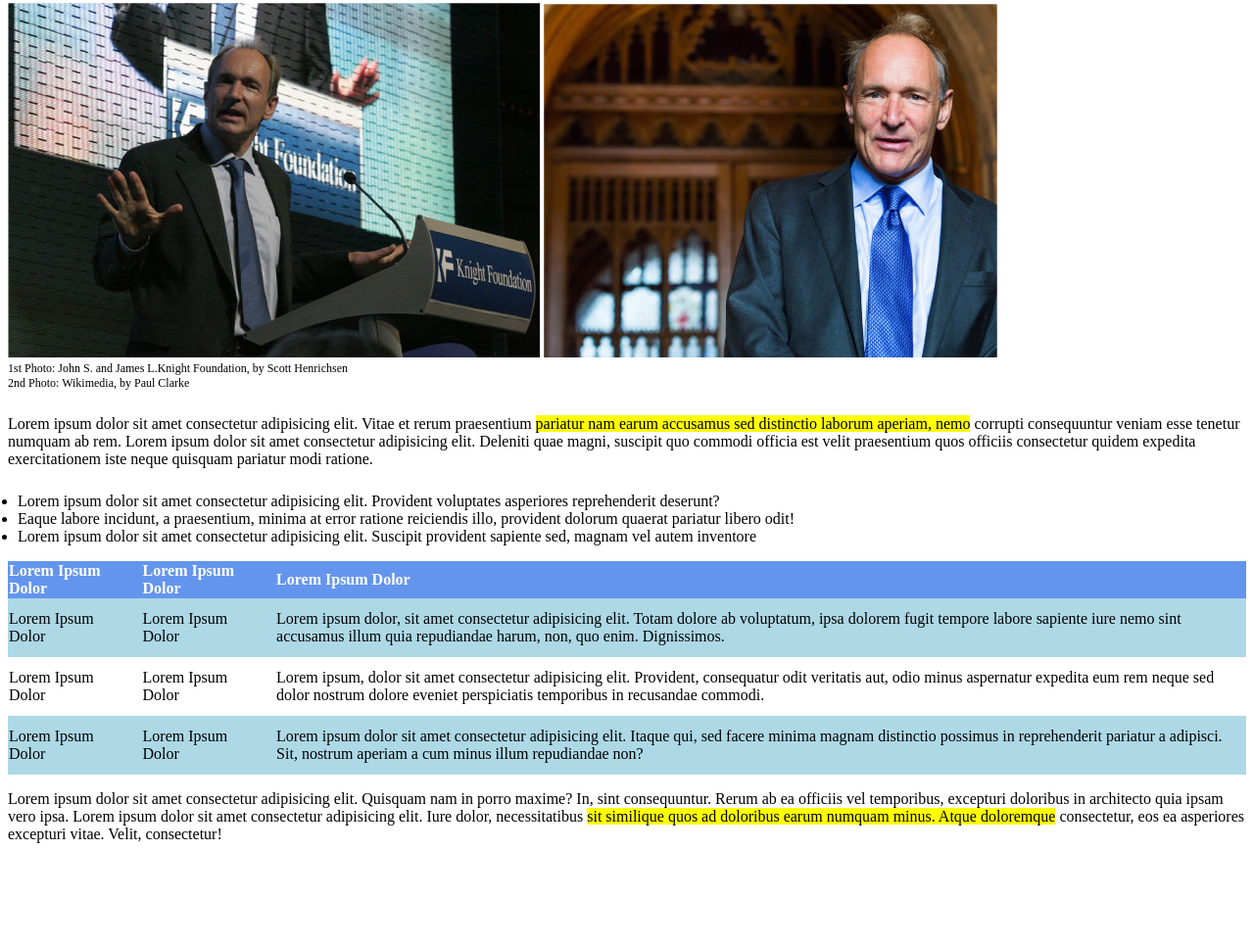
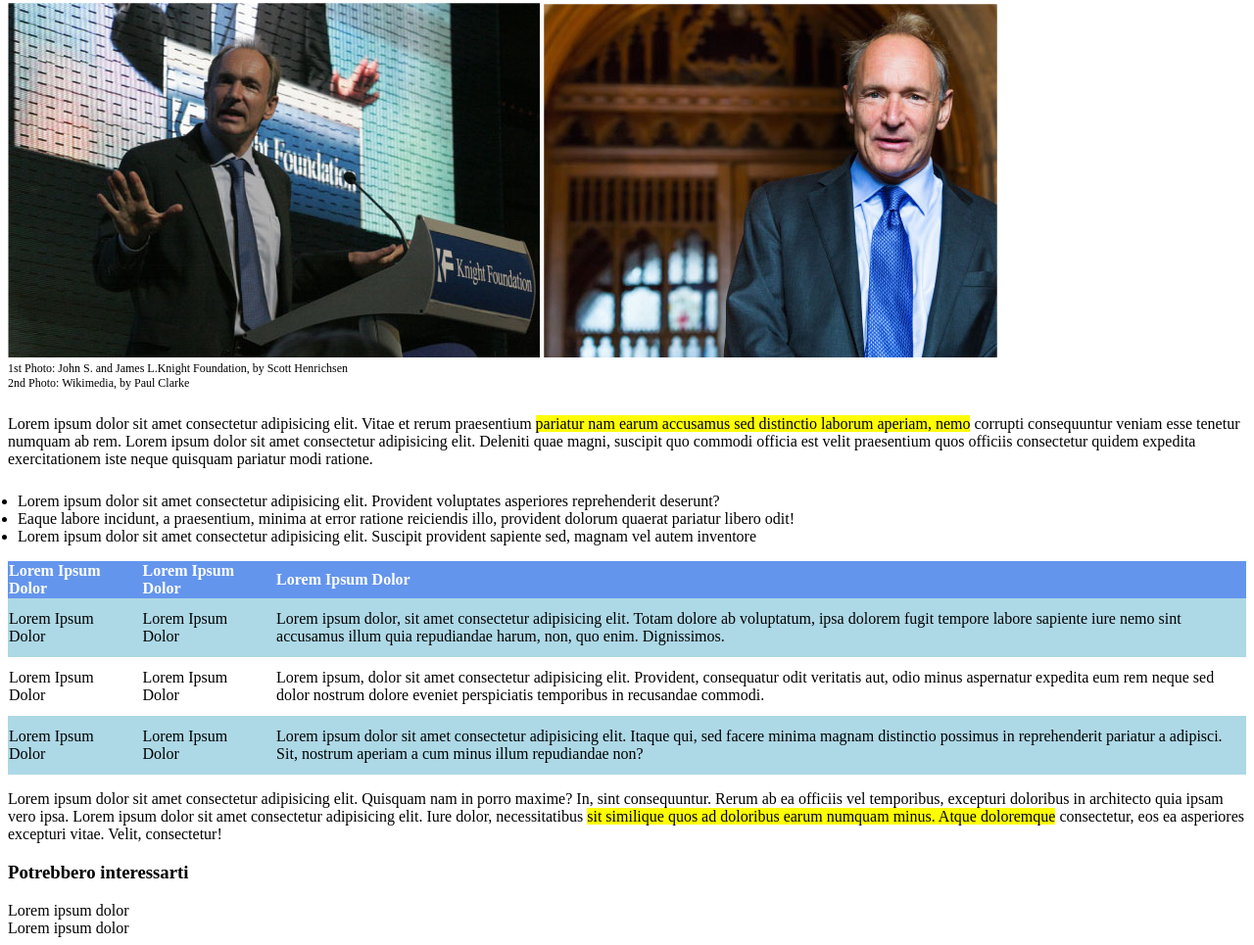
Before and after one commit to Levva01/html-css-booleaner, a plain HTML site: page index.html in a window 1280 px wide. Shown: the part 221-1186 px from the top of the page at 98% size. Before the commit the page ends 1098 px from the top, so only its background shows below. Drawn offline with Linux system fonts and the light colour scheme.

Commit message:
Footer completato (solo HTML)

```diff
--- a/index.html
+++ b/index.html
@@ -76,7 +76,15 @@
     <!-- /Main -->
 
     <!-- Footer -->
-    <footer></footer>
+    <footer>
+        <h3>Potrebbero interessarti</h3>
+        <div class="monitorContainer">
+            Lorem ipsum dolor
+        </div>
+        <div class="graphContainer">
+            Lorem ipsum dolor
+        </div>
+    </footer>
     <!-- /Footer -->
 </body>
 </html>
```
